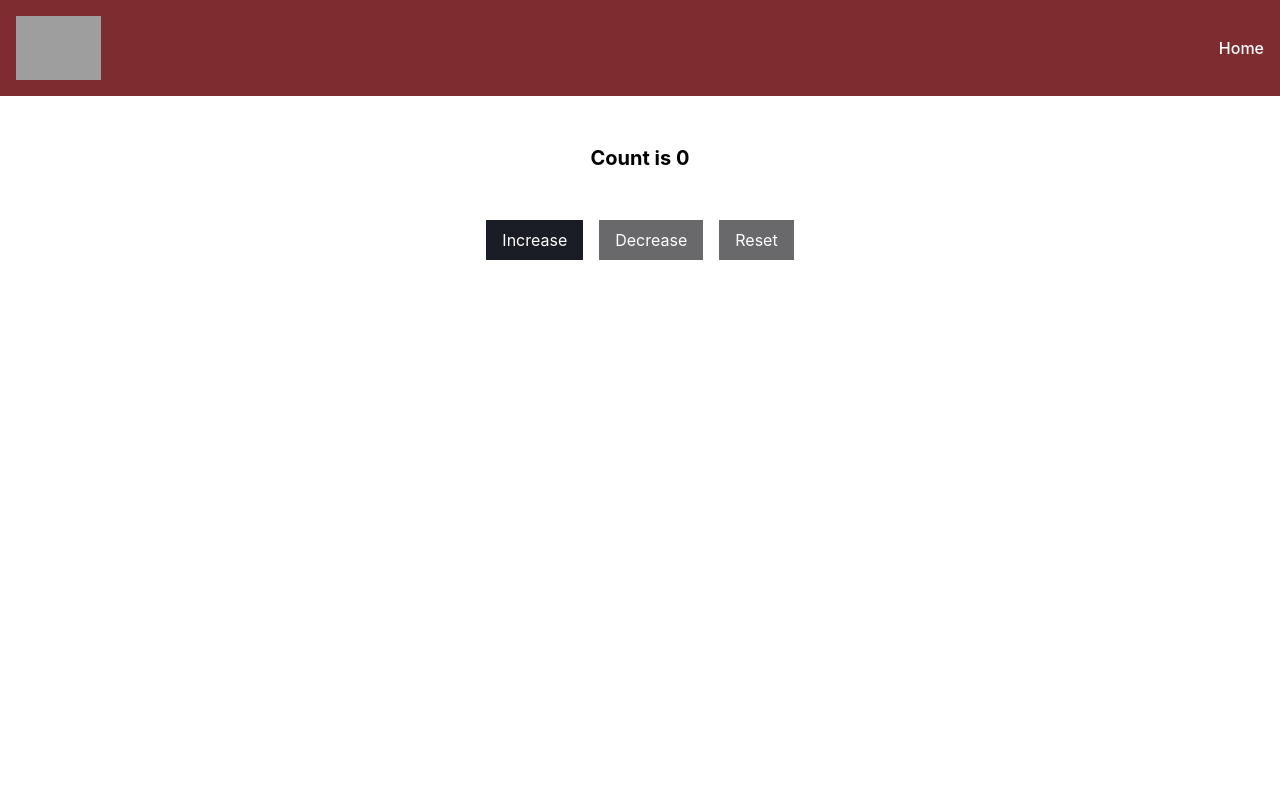
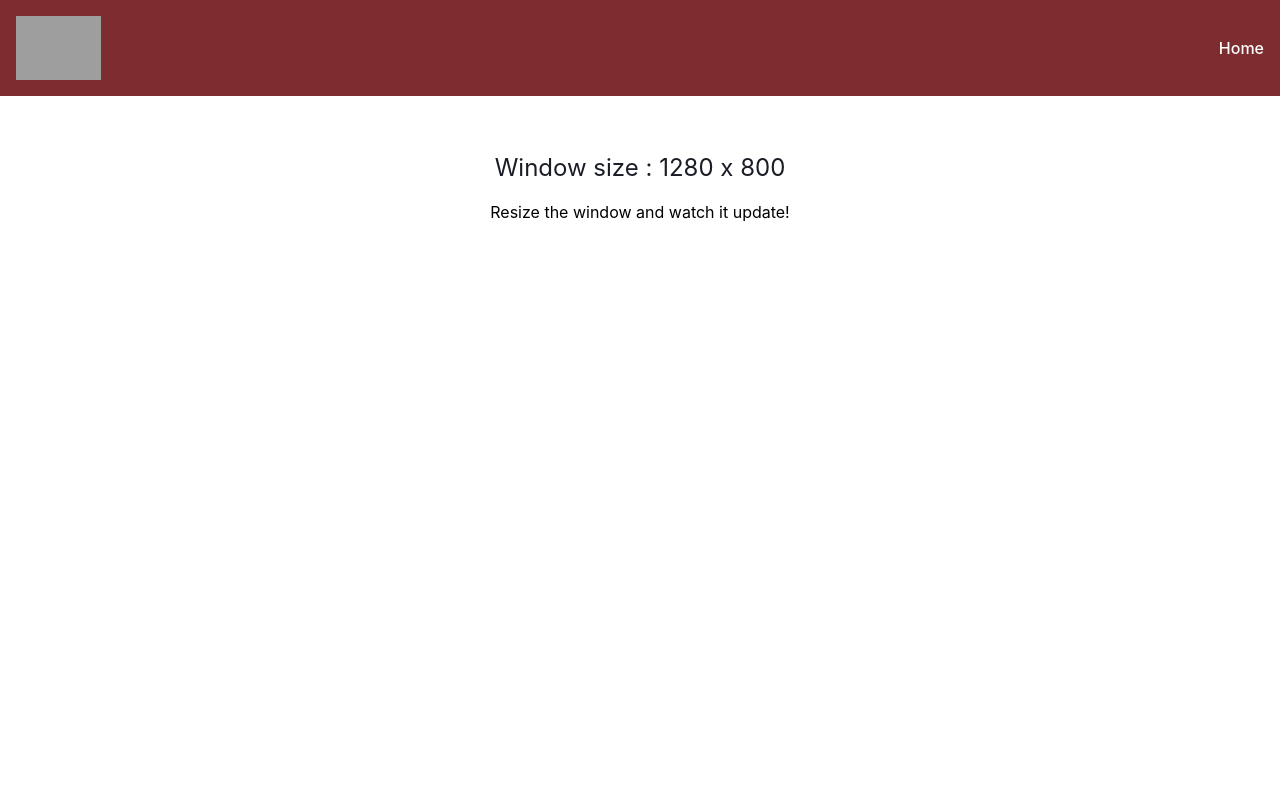
Before and after one commit to dimitriadis1998-web/cf9-react-app, a React (Vite) app: page / in a window 1280 px wide. Shown: the top 800 px of the page. Built offline with nearby package versions, Linux system fonts and the light colour scheme; grey boxes are pictures that could not be loaded.

Commit message:
add : WindowSize component

```diff
--- a/src/App.tsx
+++ b/src/App.tsx
@@ -8,6 +8,7 @@ import Layout from "./components/Layout.tsx";
 // import ClassCounter from "./components/LessonFour/ClassCounter.tsx";
 // import NameChanger from "./components/LessonFive/NameChanger.tsx";
 import CounterWithCustomHook from "./components/LessonFive/CounterWithCustomHook.tsx";
+import WindowSize from "./components/LessonSix/WindowSize.tsx";
 
 
 
@@ -101,7 +102,8 @@ function App() {
 
         <Layout>
             {/*<NameChanger/>*/}
-            <CounterWithCustomHook/>
+            {/*<CounterWithCustomHook/>*/}
+            <WindowSize/>
         </Layout>
 
 
```
